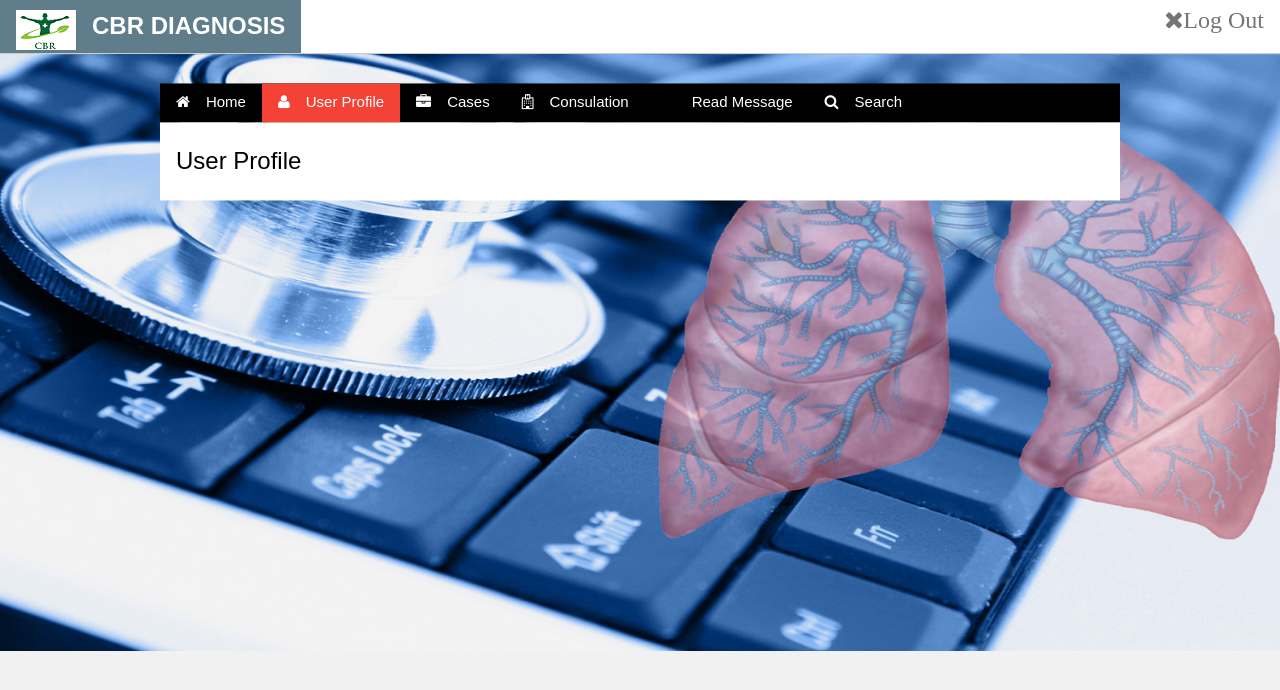
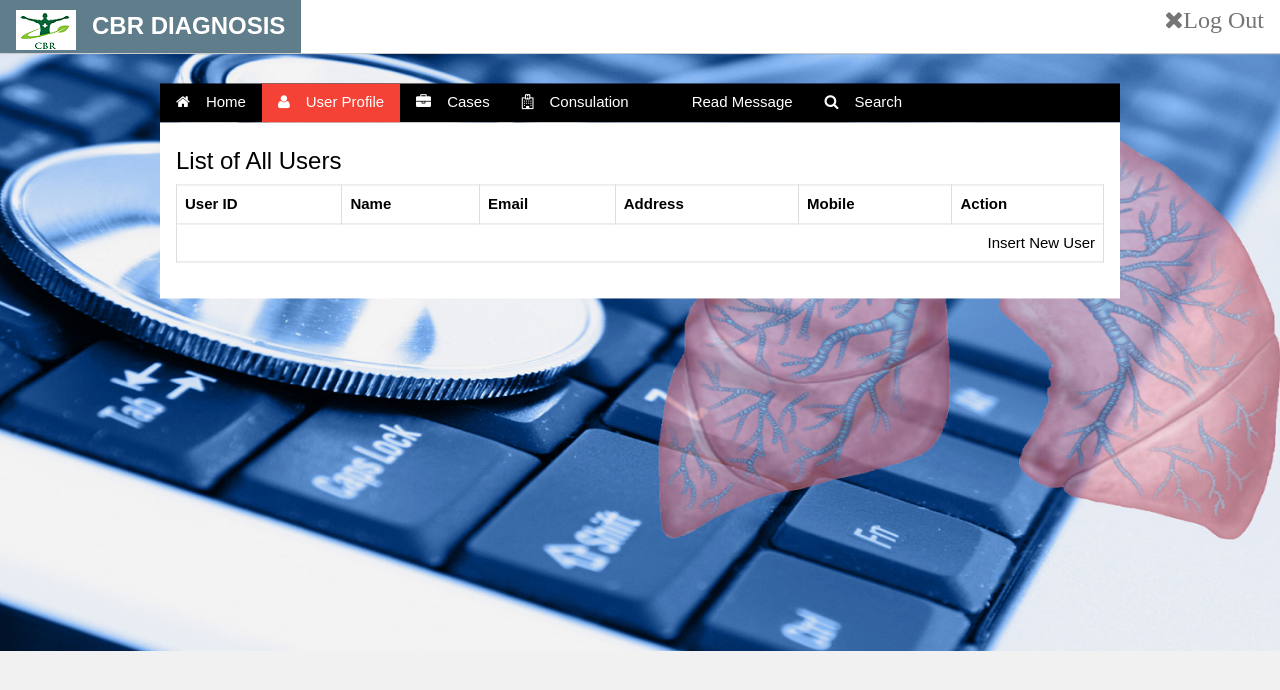
Before and after one commit to gitonga123/cbr, a CodeIgniter app: page /cbr/index.php/welcome/index in a window 1280 px wide, after a click on "User Profile". Shown: the top 690 px of the page. Run offline with CodeIgniter, Linux system fonts and the light colour scheme; data that the repository does not hold is empty; some libraries are stand-ins or nearby versions; some web fonts are replaced.

Commit message:
6th December 2016: User Management (CRUD)

```diff
--- a/application/views/welcome_message.php
+++ b/application/views/welcome_message.php
@@ -64,10 +64,32 @@
                 </div>
 
                 <div id="User" class="w3-container w3-white w3-padding-16 myLink">
-                    <h3>User Profile</h3>
-    <!--                <p>Book a hotel with us and get the best fares and promotions.</p>
-                    <p>We know hotels - we know comfort.</p>
-                    <p><button class="w3-btn w3-dark-grey">Search Hotels</button></p>-->
+                    <h3>List of All Users</h3>
+                    <table class="table table-bordered">
+                        <tr>
+                            <th scope="col">User ID</th>
+                            <th scope="col">Name</th>
+                            <th scope="col">Email</th>
+                            <th scope="col">Address</th>
+                            <th scope="col">Mobile</th>
+                            <th scope="col" colspan="2">Action</th>
+                        </tr>
+                        <?php foreach ($users as $details) { ?>
+                            <tr>
+                                <td><?php echo $details->user_id ?></td>
+                                <td><?php echo $details->user_name ?></td>
+                                <td><?php echo $details->email ?></td>
+                                <td><?php echo $details->physical_address ?></td>
+                                <td><?php echo $details->mobile_number ?></td>
+                                <td width="40" align="left"><a href="#" onClick="show_confirm('edit_user',<?php echo $details->user_id; ?>)">Edit</a></td>
+                                <td width="40" align="left" ><a href="#" onClick="show_confirm('delete_user',<?php echo $details->user_id; ?>)">Delete </a></td>
+                            </tr>
+                        <?php } ?>
+                        <tr>
+
+                            <td colspan="7" align="right"> <a href="<?php echo base_url(); ?>index.php/user/add_form">Insert New User</a></td>
+                        </tr>
+                    </table>
                 </div>
 
 
```
